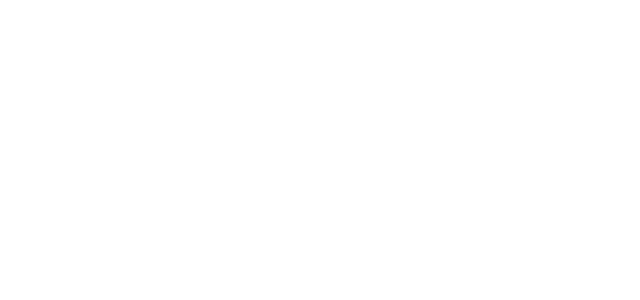
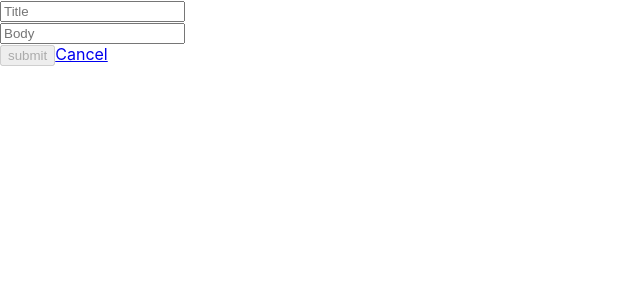
Before and after one commit to lwj-79/udemy-react-redux-crud-application, a React (Create React App) app: page /events/1 in a window 1280 px wide. Shown: the top 300 px of the page, without its empty margins (0-640 px from the left). Built offline with nearby package versions, Linux system fonts and the light colour scheme.

Commit message:
implement eventshow and eventdelete

```diff
--- a/src/components/events_index.js
+++ b/src/components/events_index.js
@@ -13,7 +13,9 @@
     return _.map(this.props.events, event => (
       <tr key={event.id}>
         <td>{event.id}</td>
-        <td>{event.title}</td>
+        <td>
+          <Link to = {`/events/${event.id}`}>{event.title}</Link>
+        </td>
         <td>{event.body}</td>
       </tr>
     ));
--- /dev/null
+++ b/src/components/events_show.js
@@ -0,0 +1,51 @@
+import React, {Component} from 'react';
+import { connect } from 'react-redux'
+import { Field, reduxForm } from 'redux-form'
+import { Link } from 'react-router-dom'
+//import { postEvent } from '../actions'
+
+class EventsShow extends Component{
+  constructor(props) {
+    super(props);
+    this.onSubmit = this.onSubmit.bind(this);
+  }
+  renderField(field){
+    const { input, label, type, meta:{ touched, error } } = field;
+
+    return (
+      <div>
+        <input {...input} placeholder={label} type={type} />
+        {touched && error && <span>{error}</span>}
+      </div>
+    );
+  }
+  async onSubmit(values) {
+    //await this.props.postEvent(values);
+    this.props.history.push('/');
+  }
+  render(){
+    const { handleSubmit, pristine, submitting } = this.props
+    return(
+      <form onSubmit={handleSubmit(this.onSubmit)}>
+        <div><Field label='Title' name='title' type='text' component={this.renderField}/></div>
+        <div><Field label='Body' name='body' type='text' component={this.renderField} /></div>
+        <div>
+          <input type='submit' value='submit' disabled={pristine || submitting} />
+          <Link to='/'>Cancel</Link>
+        </div>
+      </form>
+    );
+  }
+}
+
+const validate = values => {
+  const errors = {}
+  if(!values.title) errors.title = 'Enter a title, Please';
+  if(!values.title) errors.body = 'Enter a body, Please';
+  return errors;
+}
+
+//const mapDispatchToProps = ({postEvent});
+export default connect(null, null)(
+  reduxForm({ validate, form:'eventShowForm'})(EventsShow)
+)
--- a/src/index.js
+++ b/src/index.js
@@ -3,25 +3,29 @@
 import { createStore, applyMiddleware } from 'redux';
 import { Provider } from 'react-redux';
 import thunk from 'redux-thunk'
-import{ BrowserRouter, Route, Switch} from 'react-router-dom'
-
+import { BrowserRouter, Route, Switch} from 'react-router-dom'
+import { composeWithDevTools } from 'redux-devtools-extension'
 
 
 import './index.css';
 import reducer from './reducers';
 import EventsIndex from './components/events_index';
 import EventsNew from './components/events_new';
+import EventsShow from './components/events_show';
 import * as serviceWorker from './serviceWorker';
 
-
-const store = createStore(reducer, applyMiddleware(thunk));
+const ehancer = process.env.NODE_ENV === 'development' ?
+    composeWithDevTools(applyMiddleware(thunk)) : applyMiddleware(thunk)
+const store = createStore(reducer, ehancer);
 
 ReactDOM.render(
     <Provider store={store}>
         <BrowserRouter>
             <Switch>
                 <Route exact path='/events/new' component={ EventsNew } />
+                <Route exact path='/events/:id' component= {EventsShow } />
                 <Route exact path='/' component = { EventsIndex } />
+                <Route exact path='/events' component = { EventsIndex } />
             </Switch>
         </BrowserRouter>
     </Provider>,
```
